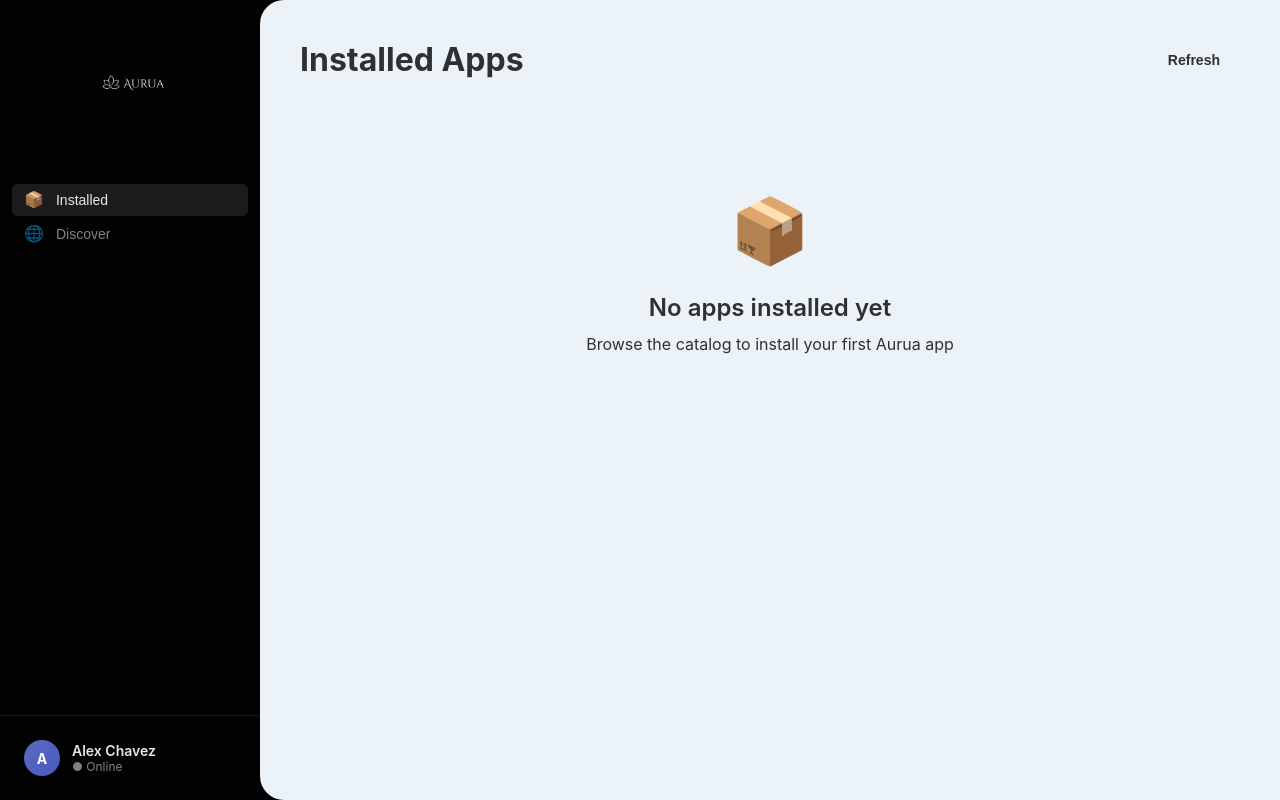
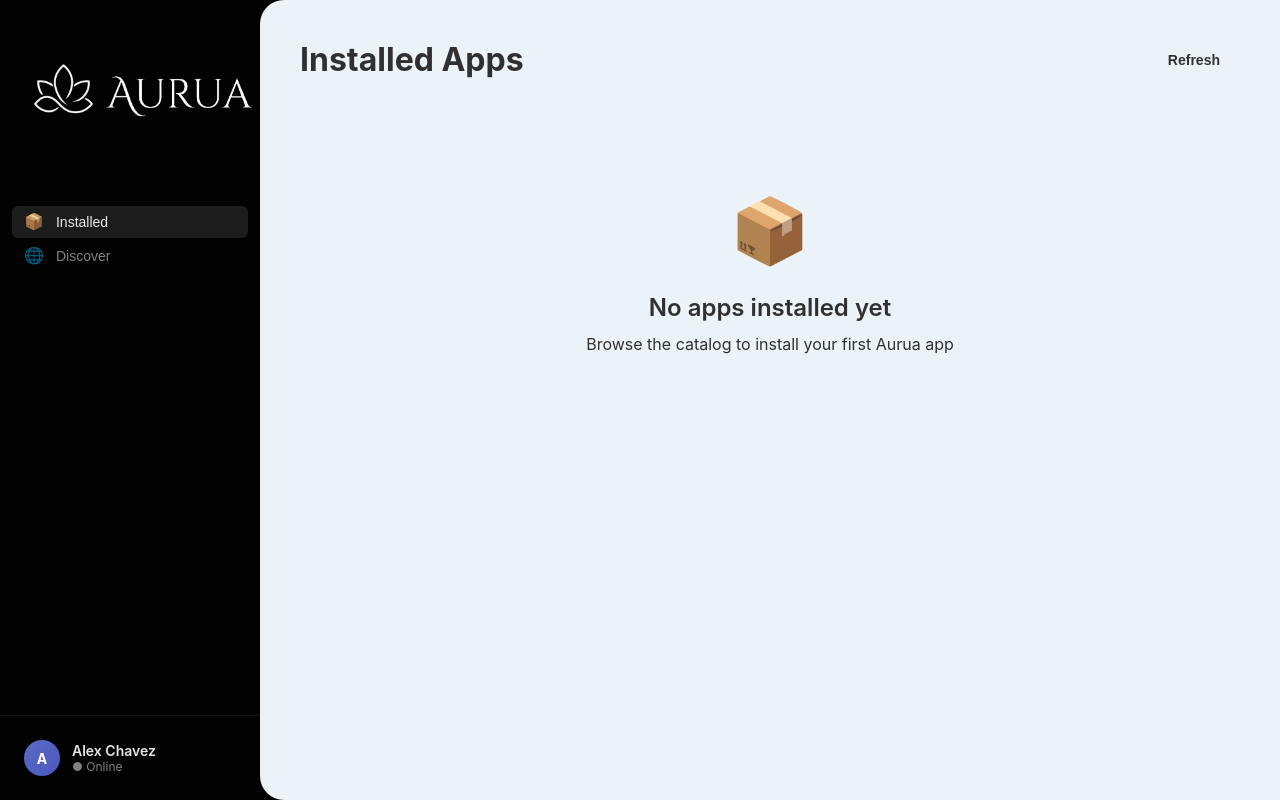
Before and after one commit to AuruaHQ/aurua-dock, a React (Vite) app: page / in a window 1280 px wide. Built offline with nearby package versions, Linux system fonts and the light colour scheme.

Commit message:
Increase logo to 150px height and reduce spacing

```diff
--- a/src/components/Logo/Logo.css
+++ b/src/components/Logo/Logo.css
@@ -1,12 +1,12 @@
 .logo {
-  padding: 24px 20px;
+  padding: 20px;
   display: flex;
   align-items: center;
   justify-content: center;
 }
 
 .logo-image {
-  width: 120px;
-  height: 120px;
+  width: auto;
+  height: 150px;
   object-fit: contain;
 }
```
